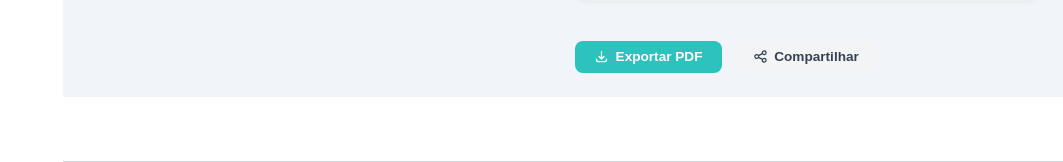
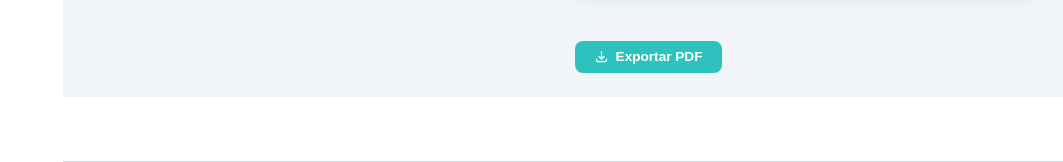
Before and after one commit to Ima23-d/LifeAI, a Flask app: page /exames/demo in a window 1280 px wide. Shown: the part 1134-1296 px from the top of the page, without its empty margins (217-1280 px from the left). Run offline with Flask 3, Linux system fonts and the light colour scheme; the visitor is signed in with stand-in values (Sample User, id 1).

Commit message:
Add files via upload

```diff
--- a/templates/detalhes_exame.html
+++ b/templates/detalhes_exame.html
@@ -213,10 +213,6 @@
                             <svg fill="none" stroke="currentColor" viewBox="0 0 24 24"><path stroke-linecap="round" stroke-linejoin="round" stroke-width="2" d="M4 16v1a3 3 0 003 3h10a3 3 0 003-3v-1m-4-4l-4 4m0 0l-4-4m4 4V4"/></svg>
                             Exportar PDF
                         </button>
-                        <button class="det-btn det-btn-secondary" id="btnCompartilhar">
-                            <svg fill="none" stroke="currentColor" viewBox="0 0 24 24"><path stroke-linecap="round" stroke-linejoin="round" stroke-width="2" d="M8.684 13.342C8.886 12.938 9 12.482 9 12c0-.482-.114-.938-.316-1.342m0 2.684a3 3 0 110-2.684m0 2.684l6.632 3.316m-6.632-6l6.632-3.316m0 0a3 3 0 105.367-2.684 3 3 0 00-5.367 2.684zm0 9.316a3 3 0 105.368 2.684 3 3 0 00-5.368-2.684z"/></svg>
-                            Compartilhar
-                        </button>
                     </div>
                 </div>
             </div>
```
